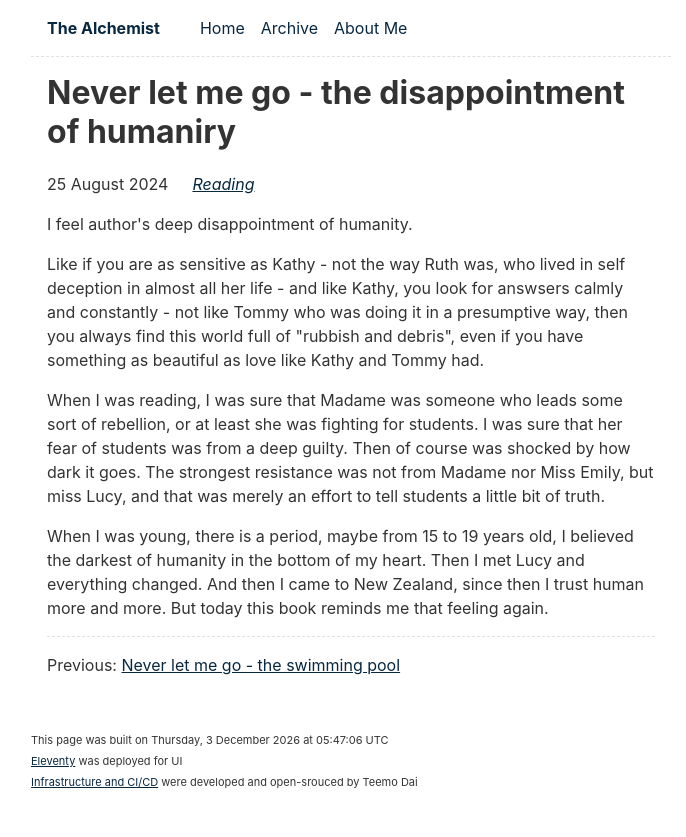
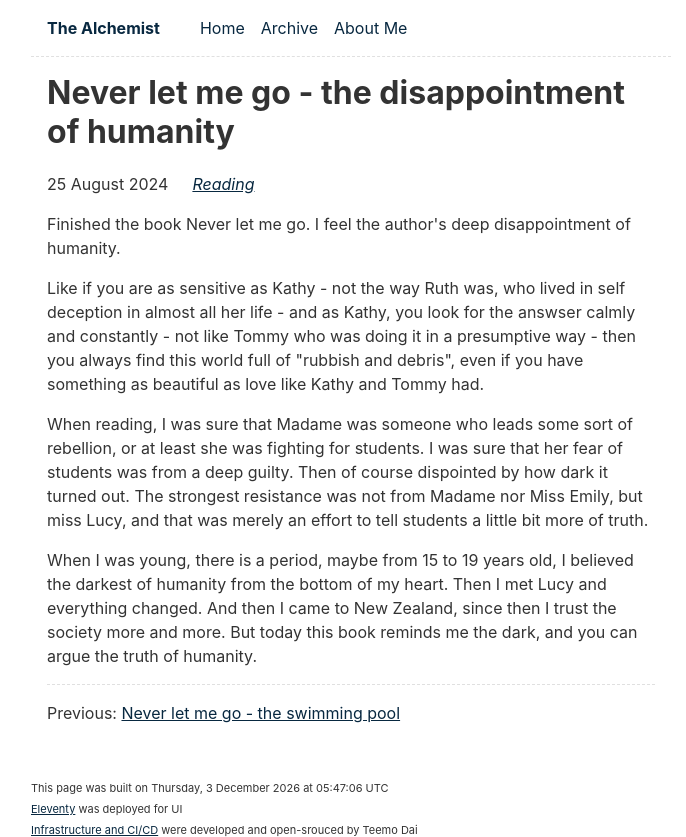
Before and after one commit to daiyyr/the-alchemist, an Eleventy site: page eleventy/content/blog/202408/20240825.md in a window 1280 px wide. Shown: the whole page, without its empty margins (289-975 px from the left). Before the commit the page ends 800 px from the top, so only its background shows below. Built offline with nearby package versions, Linux system fonts and the light colour scheme; Eleventy itself is replaced by a stand-in of ours; files that its build step writes are made by us from their sources.

Commit message:
typo and wording

```diff
--- a/eleventy/content/blog/202408/20240825.md
+++ b/eleventy/content/blog/202408/20240825.md
@@ -1,14 +1,14 @@
 ---
-title: Never let me go - the disappointment of humaniry
-description: the disappointment of humaniry
+title: Never let me go - the disappointment of humanity
+description: the disappointment of humanity
 date: 2024-08-25 17:30:00
 tags:
   - reading
 ---
-I feel author's deep disappointment of humanity.
+Finished the book Never let me go. I feel the author's deep disappointment of humanity.
 
-Like if you are as sensitive as Kathy - not the way Ruth was, who lived in self deception in almost all her life - and like Kathy, you look for answsers calmly and constantly - not like Tommy who was doing it in a presumptive way, then you always find this world full of "rubbish and debris", even if you have something as beautiful as love like Kathy and Tommy had.
+Like if you are as sensitive as Kathy - not the way Ruth was, who lived in self deception in almost all her life - and as Kathy, you look for the answser calmly and constantly - not like Tommy who was doing it in a presumptive way - then you always find this world full of "rubbish and debris", even if you have something as beautiful as love like Kathy and Tommy had.
 
-When I was reading, I was sure that Madame was someone who leads some sort of rebellion, or at least she was fighting for students. I was sure that her fear of students was from a deep guilty. Then of course was shocked by how dark it goes. The strongest resistance was not from Madame nor Miss Emily, but miss Lucy, and that was merely an effort to tell students a little bit of truth.
+When reading, I was sure that Madame was someone who leads some sort of rebellion, or at least she was fighting for students. I was sure that her fear of students was from a deep guilty. Then of course dispointed by how dark it turned out. The strongest resistance was not from Madame nor Miss Emily, but miss Lucy, and that was merely an effort to tell students a little bit more of truth.
 
-When I was young, there is a period, maybe from 15 to 19 years old, I believed the darkest of humanity in the bottom of my heart. Then I met Lucy and everything changed. And then I came to New Zealand, since then I trust human more and more. But today this book reminds me that feeling again.
+When I was young, there is a period, maybe from 15 to 19 years old, I believed the darkest of humanity from the bottom of my heart. Then I met Lucy and everything changed. And then I came to New Zealand, since then I trust the society more and more. But today this book reminds me the dark, and you can argue the truth of humanity.
```
